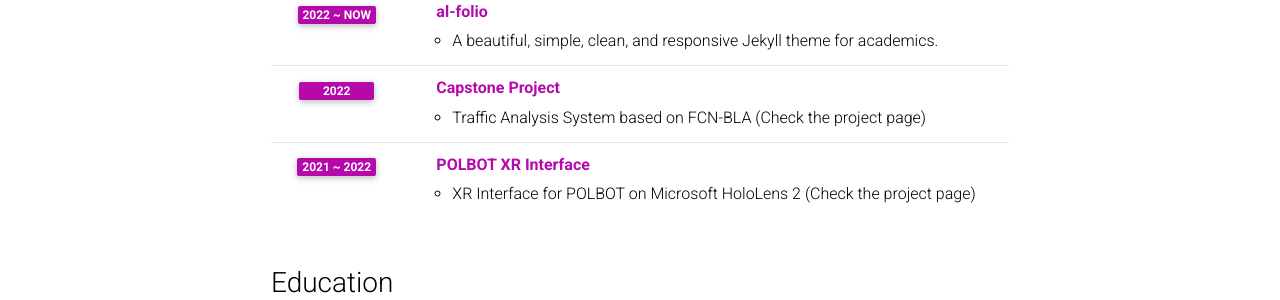
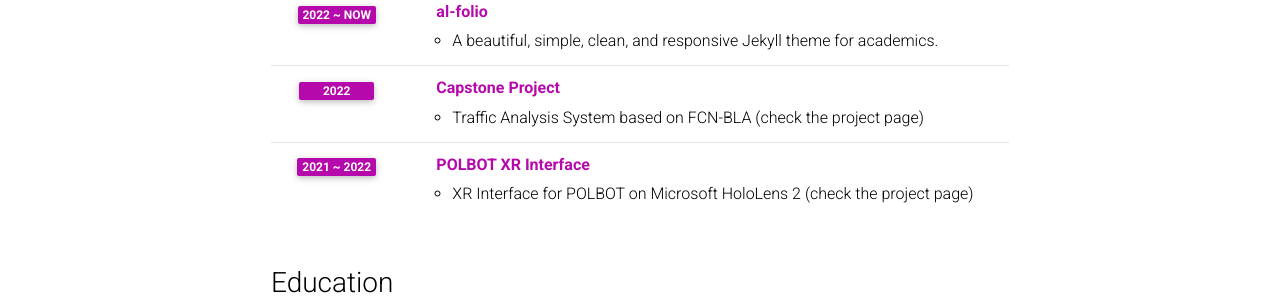
Before and after one commit to qicqock/qicqock.github.io, a Jekyll site: the page built from _pages/about.md, in a window 1280 px wide and 900 px high, scrolled down 526 px. Shown: the part 152-452 px from the top of the window. Built offline with Jekyll 4.4.1, drawn with Linux system fonts in a browser that asks for light colours; full-size pictures stand in for the smaller copies a plugin makes; emoji names are drawn with the system emoji font; comment, search, counter and statistics services are not loaded; a style sheet for code colours, icons or effects is not loaded.

Commit message:
Update cv.yml

```diff
--- a/_data/cv.yml
+++ b/_data/cv.yml
@@ -6,10 +6,10 @@
       description: A beautiful, simple, clean, and responsive Jekyll theme for academics.
     - title: <a href="https://qicqock.github.io/projects/2_project/">Capstone Project</a>
       year: 2022
-      description: Traffic Analysis System based on FCN-BLA (Check the project page)
+      description: Traffic Analysis System based on FCN-BLA (check the project page)
     - title: <a href="https://qicqock.github.io/projects/3_project/">POLBOT XR Interface</a>
       year: 2021 ~ 2022
-      description: XR Interface for POLBOT on Microsoft HoloLens 2 (Check the project page)
+      description: XR Interface for POLBOT on Microsoft HoloLens 2 (check the project page)
 
 - title: Education
   type: time_table
```
